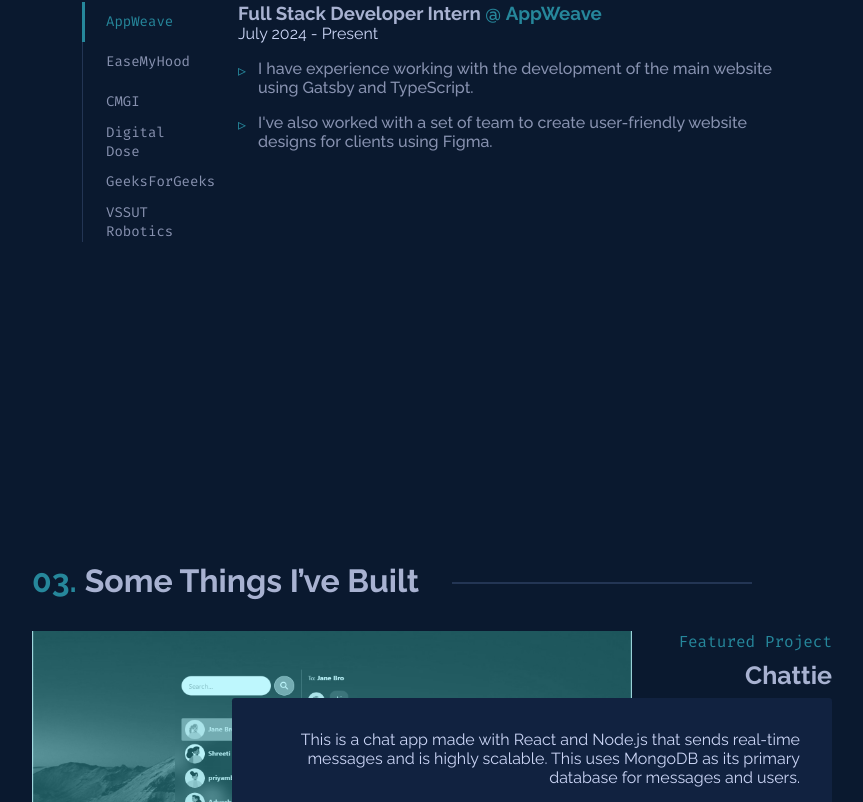
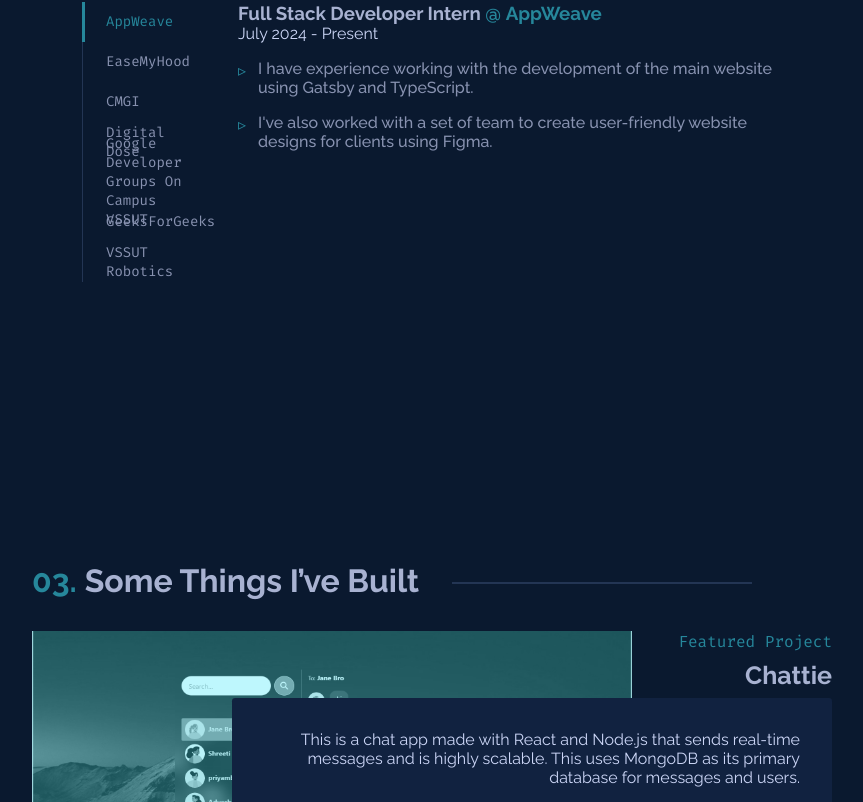
Before and after one commit to shivah12/Portfolio-, a Next.js app: page / in a window 1280 px wide. Shown: the part 2283-3085 px from the top of the page, without its empty margins (208-1071 px from the left). Built offline with nearby package versions, Linux system fonts and the light colour scheme.

Commit message:
added experience

```diff
--- a/src/sections/Experience.tsx
+++ b/src/sections/Experience.tsx
@@ -62,6 +62,16 @@
       ],
     },
     {
+      name: "Google Developer Groups On Campus VSSUT",
+      role: "On Campus Organiser",
+      url: "https://www.linkedin.com/posts/gdsc-vssut-burla_gdsc-gdg-gdgoncampus-activity-7237388272476332032-xAWv?utm_source=share&utm_medium=member_desktop",
+      start: "August 2024",
+      end: "Present",
+      shortDescription: [
+        "Representing GDG On Campus as the official On Campus Organisor formerly known as GDSC Lead for Veer Surendra Sai University of Technology, Burla"
+      ],
+    },
+    {
       name: "GeeksForGeeks",
       role: "Campus Ambassador",
       url: "https://www.geeksforgeeks.org/colleges/veer-surendra-sai-university-of-technology-vssut-sambalpur/",
@@ -75,7 +85,7 @@
     },
     {
       name: "VSSUT Robotics",
-      role: "Technical Team Member",
+      role: "Core Technical Team Member",
       url: "https://www.linkedin.com/company/vssutrobotics/mycompany/",
       start: "April 2023",
       end: "Present",
```
